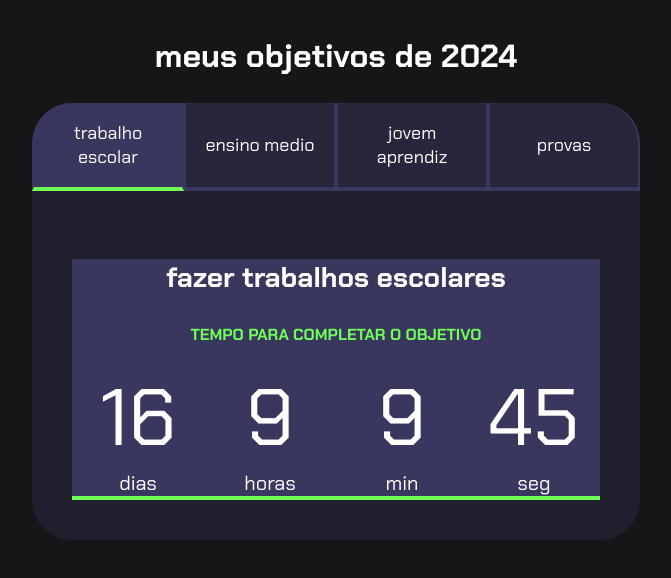
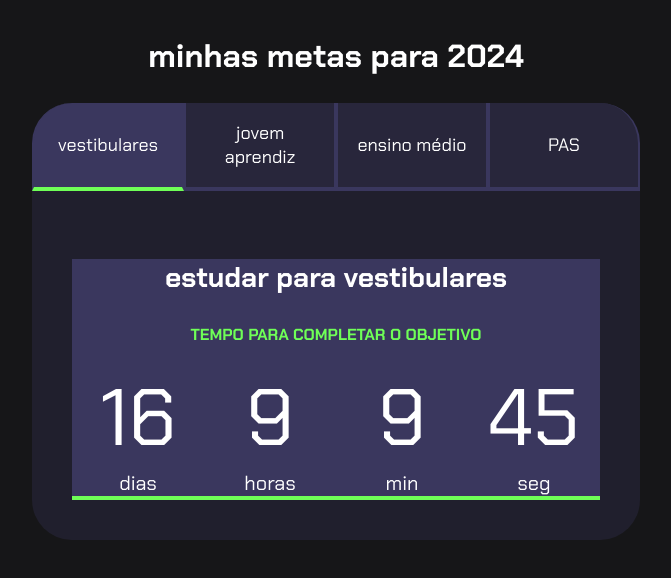
Before and after one commit to usersoryu00/javascript-projeto-de-vida, a plain HTML site: page index.html in a window 1280 px wide. Shown: the whole page, without its empty margins (304-975 px from the left). Drawn offline with Linux system fonts and the light colour scheme.

Commit message:
index.html

```diff
--- a/index.html
+++ b/index.html
@@ -4,23 +4,23 @@
 <head>
     <meta charset="UTF-8">
     <meta name="viewport" content="width=device-width, initial-scale=1.0">
-    <title>meus objetivos de 2024</title>
+    <title>minhas metas para 2024</title>
     <link rel="stylesheet" href="style.css">
 </head>
 
 <body>
     <section class="conteudo-principal">
-        <h2 class="titulo-principal">meus objetivos de 2024</h2>
+        <h2 class="titulo-principal">minhas metas para 2024</h2>
         <div class="conteudo">
             <div class="botoes">
-                <button class="botao ativo">trabalho escolar</button>
-                <button class="botao">ensino medio</button>
+                <button class="botao ativo">vestibulares</button>
                 <button class="botao">jovem aprendiz</button>
-                <button class="botao">provas</button>
+                <button class="botao">ensino médio</button>
+                <button class="botao">PAS</button>
             </div>
             <div class="abas-textos">
                 <div class="aba-conteudo ativo">
-                    <h3 class="aba-conteudo-titulo-principal">fazer trabalhos escolares</h3>
+                    <h3 class="aba-conteudo-titulo-principal">estudar para vestibulares</h3>
                     <h4 class="aba-conteudo-titulo-secundario">Tempo para completar o objetivo</h4>
                     <div class="contador">
                         <div class="contador-digito">
@@ -42,7 +42,7 @@
                     </div>
                 </div>
                 <div class="aba-conteudo">
-                    <h3 class="aba-conteudo-titulo-principal">terminar ensino medio</h3>
+                    <h3 class="aba-conteudo-titulo-principal">começar no jovem aprendiz</h3>
                     <h4 class="aba-conteudo-titulo-secundario">Tempo para completar o objetivo</h4>
                     <div class="contador">
                         <div class="contador-digito">
@@ -64,7 +64,7 @@
                     </div>
                 </div>
                 <div class="aba-conteudo">
-                    <h3 class="aba-conteudo-titulo-principal">Entrar para jovem aprendiz</h3>
+                    <h3 class="aba-conteudo-titulo-principal">concluir o ensino médio</h3>
                     <h4 class="aba-conteudo-titulo-secundario">Tempo para completar o objetivo</h4>
                     <div class="contador">
                         <div class="contador-digito">
@@ -86,7 +86,7 @@
                     </div>
                 </div>
                 <div class="aba-conteudo">
-                    <h3 class="aba-conteudo-titulo-principal">Estudar para prova</h3>
+                    <h3 class="aba-conteudo-titulo-principal">concluir o ensino médio</h3>
                     <h4 class="aba-conteudo-titulo-secundario">Tempo para completar o objetivo</h4>
                     <div class="contador">
                         <div class="contador-digito">
```
